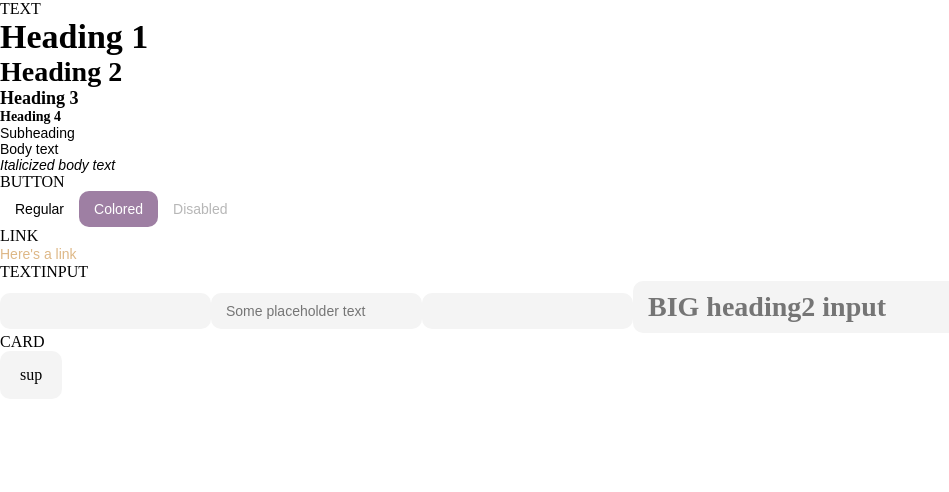
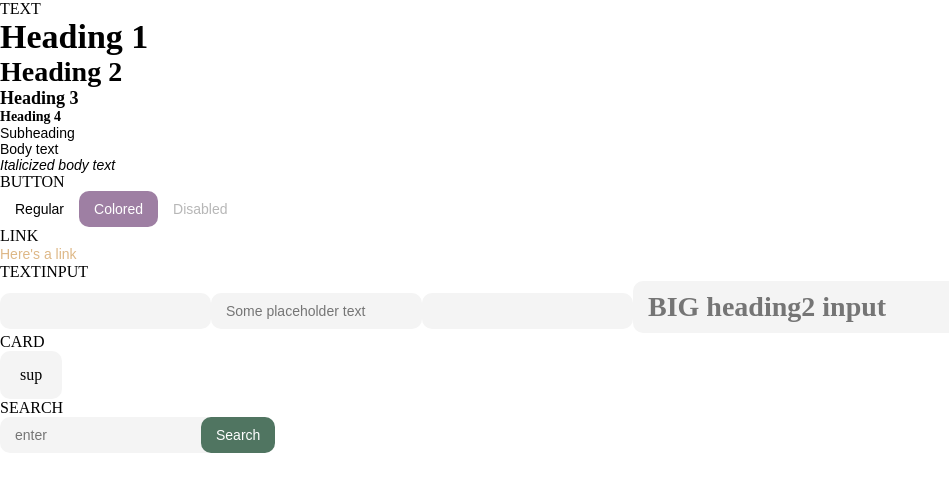
Before and after one commit to alexieyizhe/intern.plus, a React (Create React App) app: page / in a window 1280 px wide. Shown: the top 492 px of the page, without its empty margins (0-949 px from the left). Built offline with nearby package versions, Linux system fonts and the light colour scheme; no server answers.

Commit message:
Add Combo and Serach components

```diff
--- /dev/null
+++ b/src/components/Combo/index.tsx
@@ -0,0 +1,21 @@
+import React from "react";
+import styled from "styled-components";
+
+export interface IComboProps extends React.ComponentPropsWithoutRef<"div"> {}
+
+const Container = styled.div`
+  position: relative;
+
+  display: inline-flex;
+  justify-content: space-between;
+  align-items: center;
+`;
+
+const Combo: React.FC<IComboProps> = ({ children, ...rest }) => {
+  if (React.Children.count(children) !== 2)
+    throw new Error("Combo component must have exactly 2 children.");
+
+  return <Container {...rest}>{children}</Container>;
+};
+
+export default Combo;
--- /dev/null
+++ b/src/components/Search/index.tsx
@@ -0,0 +1,66 @@
+import React, { useState, useCallback } from "react";
+import styled from "styled-components";
+
+import Combo, { IComboProps } from "src/components/Combo";
+import Button from "src/components/Button";
+import Text from "src/components/Text";
+import TextInput from "src/components/TextInput";
+
+export interface ISearchProps extends IComboProps {
+  onSearchStart: (value: string) => void;
+}
+
+const Container = styled(Combo)`
+  & > *:first-child {
+    border-top-right-radius: 0;
+    border-bottom-right-radius: 0;
+  }
+
+  & > button {
+    transform: translateX(-${({ theme }) => theme.borderRadius.button}px);
+  }
+`;
+
+// TODO: eventually will need to make this a controlled component to do validation, clear field, etc
+// TODO: add custom text to display as placeholder, search button text
+const Search: React.FC<ISearchProps> = ({ onSearchStart, ...rest }) => {
+  const [inputContents, setInputContents] = useState("");
+
+  const internalOnSearchStart = useCallback(
+    () => onSearchStart(inputContents),
+    [inputContents, onSearchStart]
+  );
+
+  const internalOnKeyDown = useCallback(
+    (e: React.KeyboardEvent<HTMLInputElement>) => {
+      if (e.keyCode === 13) internalOnSearchStart();
+    },
+    [internalOnSearchStart]
+  );
+
+  const inputOnChange = useCallback(
+    (e: React.ChangeEvent<HTMLInputElement>) => {
+      setInputContents(e.target.value);
+      console.log(e, e.target.value);
+    },
+    []
+  );
+
+  return (
+    <Container {...rest}>
+      <TextInput
+        color="greyLight"
+        onChange={inputOnChange}
+        onKeyDown={internalOnKeyDown}
+        placeholder="enter"
+      />
+      <Button color="#507561" onClick={internalOnSearchStart}>
+        <Text variant="body" color="white">
+          Search
+        </Text>
+      </Button>
+    </Container>
+  );
+};
+
+export default Search;
--- a/src/components/index.tsx
+++ b/src/components/index.tsx
@@ -4,8 +4,14 @@ export * from "./Button";
 export { default as Card } from "./Card";
 export * from "./Card";
 
+export { default as Combo } from "./Combo";
+export * from "./Combo";
+
 export { default as Link } from "./Link";
 export * from "./Link";
+
+export { default as Search } from "./Search";
+export * from "./Search";
 
 export { default as Text } from "./Text";
 export * from "./Text";
--- a/src/pages/landing/index.tsx
+++ b/src/pages/landing/index.tsx
@@ -1,6 +1,6 @@
 import React from "react";
 
-import { Card, Button, Link, Text, TextInput } from "src/components";
+import { Card, Button, Link, Search, Text, TextInput } from "src/components";
 
 const LandingPage = () => (
   <div>
@@ -63,6 +63,9 @@ const LandingPage = () => (
     <Card color="greyLight" onClick={() => console.log("clicked card")}>
       sup
     </Card>
+
+    <div>SEARCH</div>
+    <Search onSearchStart={(v: string) => console.log("searching with", v)} />
   </div>
 );
 
```
